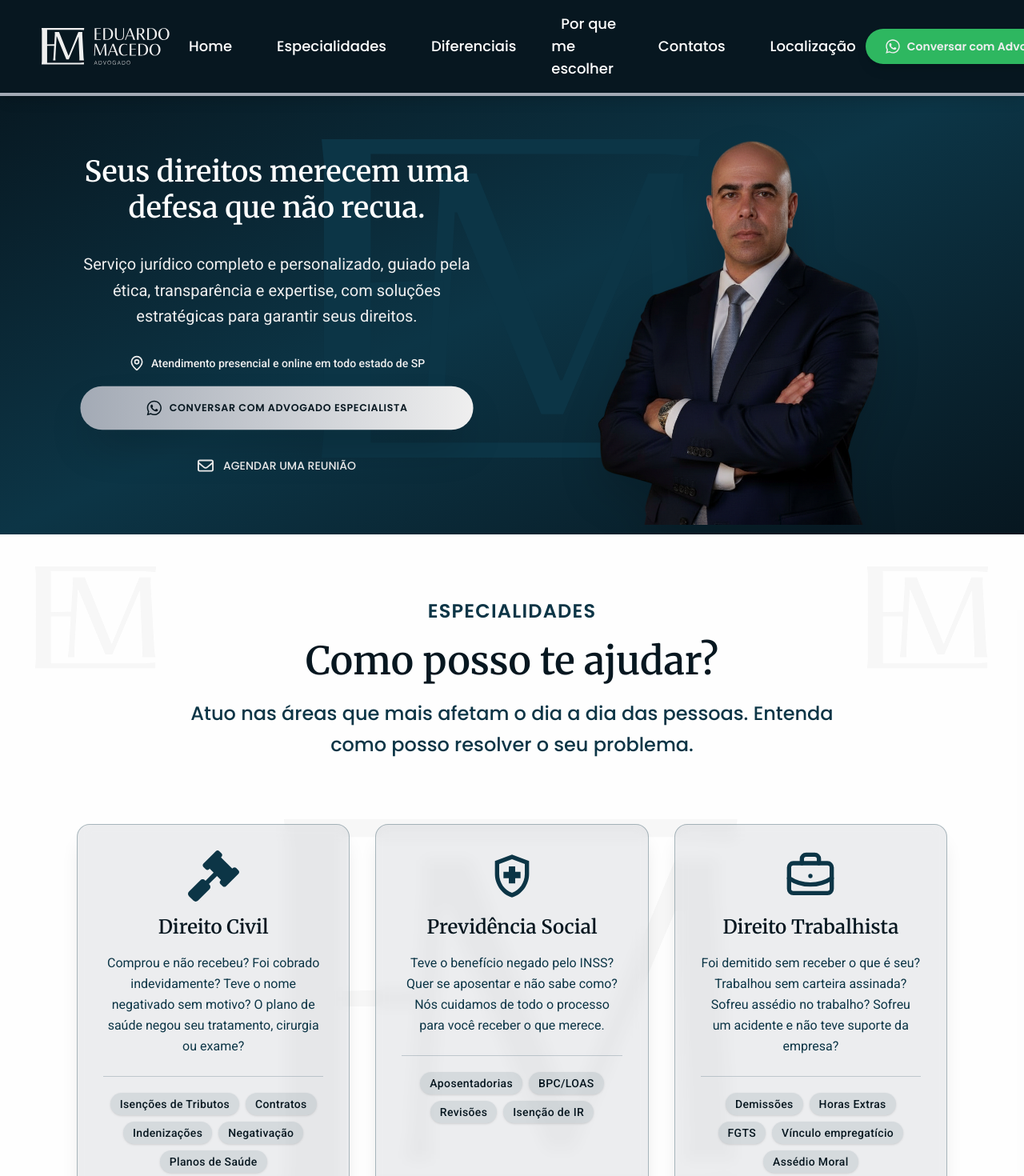
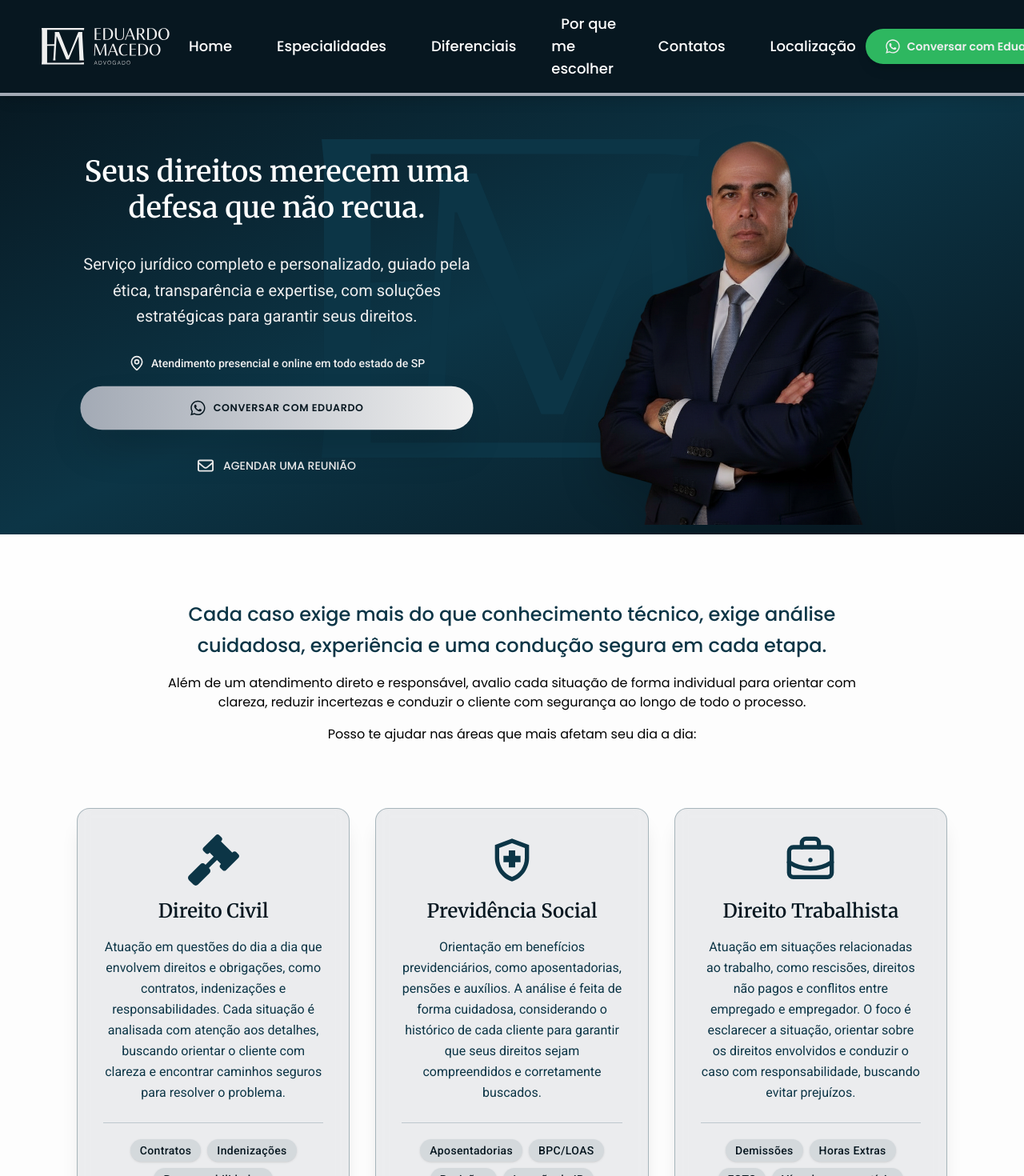
Before and after one commit to ChrisMaga/landingpage-Edu, a Next.js app: page / in a window 1280 px wide. Shown: the top 1470 px of the page at 80% size. Built offline with nearby package versions, Linux system fonts and the light colour scheme.

Commit message:
Alteração de textos e retirada de monogramas das sections

```diff
--- a/src/components/Button-whatsapp/index.tsx
+++ b/src/components/Button-whatsapp/index.tsx
@@ -13,7 +13,7 @@ export default function ButtonWhastapp() {
                 title="Conversar com Advogado"
             >
                 <FaWhatsapp className="w-5 h-5 shrink-0" />
-                <span className="sm:inline uppercase">Quero conversar com Advogado</span>
+                <span className="sm:inline uppercase">Conversar com Eduardo</span>
             </a>
         </div>
     )
--- a/src/components/ChooseMe/index.tsx
+++ b/src/components/ChooseMe/index.tsx
@@ -1,4 +1,3 @@
-import BackgroundLight from "../BackgroundLight";
 import { LuClock, LuFileCheck, LuMapPin } from "react-icons/lu";
 import { RiHeadphoneLine, RiGroupLine } from "react-icons/ri";
 
@@ -8,11 +7,11 @@ export default function ChooseMe() {
     const specials = [
         {
             icon: RiHeadphoneLine,
-            desc: "Nada linguagem difícil. Explico tudo de um jeito que você realmente entende o que está acontecendo no seu caso.",
+            desc: "Nada de linguagem difícil. Explico tudo de um jeito que você realmente entende o que está acontecendo no seu caso.",
         },
         {
             icon: LuClock,
-            desc: "Sei que você precisa de uma resposta rápida. Trabalho para que seu caso ande o mais rápido possível. ",
+            desc: "Sei que você precisa de uma resposta rápida. Trabalho para que seu caso ande o mais rápido possível.",
         },
         {
             icon: LuFileCheck,
@@ -30,7 +29,6 @@ export default function ChooseMe() {
 
     return (
         <section id="choose-me" className="min-h-[80vh] md:min-h-[60vh] bg-quaternary/10 relative overflow-hidden font-poppins pl-6 pr-6 md:px-10 lg:px-20 py-20">
-            <BackgroundLight />
 
             {/* Título, subtítulo (centralizado como Hero) */}
             <div className="relative z-20 flex flex-col justify-center items-center gap-4 text-center max-w-4xl mx-auto mb-16 md:mb-20">
--- a/src/components/Hero/index.tsx
+++ b/src/components/Hero/index.tsx
@@ -45,7 +45,7 @@ export default function Hero() {
           >
 
             <FaWhatsapp className="w-5 h-5 shrink-0" />
-            CONVERSAR COM ADVOGADO ESPECIALISTA
+            CONVERSAR COM EDUARDO
           </a>
 
           {/* Botão 2: Contato por formulário */}
--- a/src/components/Navbar/index.tsx
+++ b/src/components/Navbar/index.tsx
@@ -56,10 +56,10 @@ export default function Navbar(): ReactNode {
           target="_blank"
           rel="noopener noreferrer"
           className="bg-accent hover:bg-[#25D366] text-quaternary font-semibold text-sm px-6 py-3 rounded-full shadow-lg transition-all duration-300 hover:scale-105 hover:shadow-xl flex items-center gap-2 font-poppins"
-          title="Conversar com Advogado"
+          title="Conversar com Eduardo"
         >
           <FaWhatsapp className="w-5 h-5" />
-          <span className="hidden sm:inline">Conversar com Advogado</span>
+          <span className="hidden sm:inline">Conversar com Eduardo</span>
         </a>
 
         {/* Hamburger */}
@@ -95,7 +95,7 @@ export default function Navbar(): ReactNode {
               rel="noopener noreferrer"
             >
               <FaWhatsapp className="w-6 h-6" />
-              Conversar com Advogado
+              Conversar com Eduardo
             </a>
           </li>
         </ul>
--- a/src/components/Special/index.tsx
+++ b/src/components/Special/index.tsx
@@ -4,7 +4,7 @@ import { FaGavel } from "react-icons/fa";
 import { LuBriefcaseBusiness } from "react-icons/lu";
 import { MdOutlineHealthAndSafety } from "react-icons/md";
 import ButtonForm from "../Button-form";
-import BackgroundLight from "../BackgroundLight";
+
 
 export default function Specials() {
     // Array para cards (ideal para reusabilidade e manutenção)
@@ -12,19 +12,19 @@ export default function Specials() {
         {
             icon: FaGavel,
             title: "Direito Civil",
-            desc: "Comprou e não recebeu? Foi cobrado indevidamente? Teve o nome negativado sem motivo? O plano de saúde negou seu tratamento, cirurgia ou exame?",
-            tags: ["Isenções de Tributos", "Contratos", "Indenizações", "Negativação", "Planos de Saúde", "Reajuste Abusivo", "Cobranças Indevidas"]
+            desc: "Atuação em questões do dia a dia que envolvem direitos e obrigações, como contratos, indenizações e responsabilidades. Cada situação é analisada com atenção aos detalhes, buscando orientar o cliente com clareza e encontrar caminhos seguros para resolver o problema.",
+            tags: ["Contratos", "Indenizações", "Responsabilidades", "Direitos Individuais"]
         },
         {
             icon: MdOutlineHealthAndSafety,
             title: "Previdência Social",
-            desc: "Teve o benefício negado pelo INSS? Quer se aposentar e não sabe como? Nós cuidamos de todo o processo para você receber o que merece.",
+            desc: "Orientação em benefícios previdenciários, como aposentadorias, pensões e auxílios. A análise é feita de forma cuidadosa, considerando o histórico de cada cliente para garantir que seus direitos sejam compreendidos e corretamente buscados.",
             tags: ["Aposentadorias", "BPC/LOAS", "Revisões", "Isenção de IR"]
         },
         {
             icon: LuBriefcaseBusiness,
             title: "Direito Trabalhista",
-            desc: "Foi demitido sem receber o que é seu? Trabalhou sem carteira assinada? Sofreu assédio no trabalho? Sofreu um acidente e não teve suporte da empresa? ",
+            desc: "Atuação em situações relacionadas ao trabalho, como rescisões, direitos não pagos e conflitos entre empregado e empregador. O foco é esclarecer a situação, orientar sobre os direitos envolvidos e conduzir o caso com responsabilidade, buscando evitar prejuízos.",
             tags: ["Demissões", "Horas Extras", "FGTS", "Vínculo empregatício", "Assédio Moral", "Rescisão Contratual"]
         }
     ];
@@ -32,19 +32,14 @@ export default function Specials() {
     return (
         <section id="specials" className="min-h-[80vh] md:min-h-[80vh] bg-quaternary/10 relative overflow-hidden font-poppins pl-6 pr-6 md:px-10 lg:px-20 py-20">
 
-            <BackgroundLight />
 
             {/* Título, subtítulo e texto principal (centralizado como Hero) */}
             <div className="relative z-20 flex flex-col justify-center items-center gap-4 text-center max-w-4xl mx-auto mb-16 md:mb-20">
-                <p className="text-secondary uppercase font-semibold md:text-2xl tracking-wider">
-                    Especialidades
+                <p className="text-secondary font-medium text-lg md:text-2xl px-4 leading-relaxed">
+                    Cada caso exige mais do que conhecimento técnico, exige análise cuidadosa, experiência e uma condução segura em cada etapa.
                 </p>
-                <h2 className="text-primary font-merriweather font-semibold text-3xl md:text-5xl leading-tight">
-                    Como posso te ajudar?
-                </h2>
-                <p className="text-secondary font-medium text-lg md:text-2xl px-4 leading-relaxed">
-                    Atuo nas áreas que mais afetam o dia a dia das pessoas. Entenda como posso resolver o seu problema.
-                </p>
+                <p>Além de um atendimento direto e responsável, avalio cada situação de forma individual para orientar com clareza, reduzir incertezas e conduzir o cliente com segurança ao longo de todo o processo.</p>
+            <p>Posso te ajudar nas áreas que mais afetam seu dia a dia:</p>
             </div>
 
             {/* Quadros de áreas do direito (grid responsivo) */}
```
